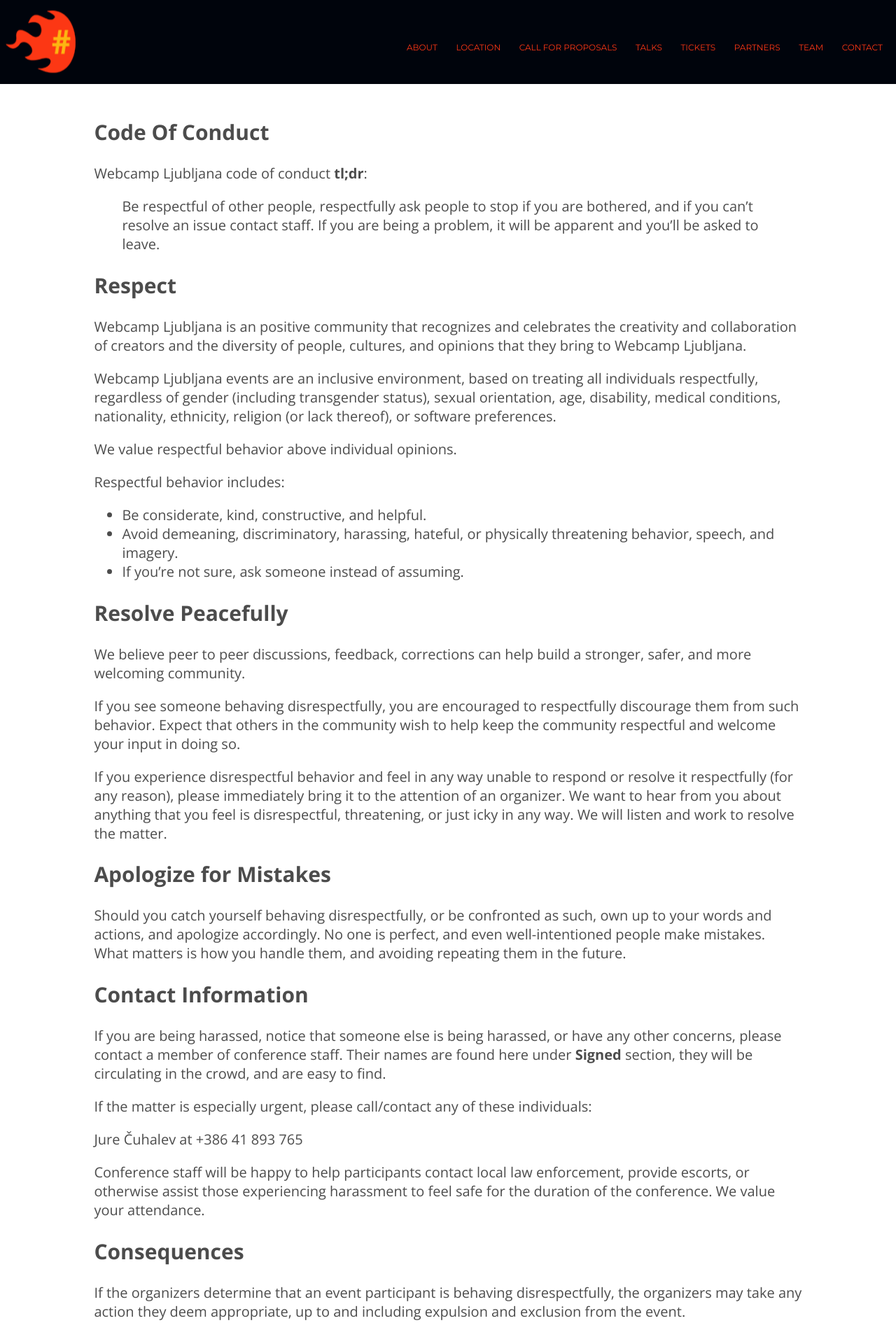
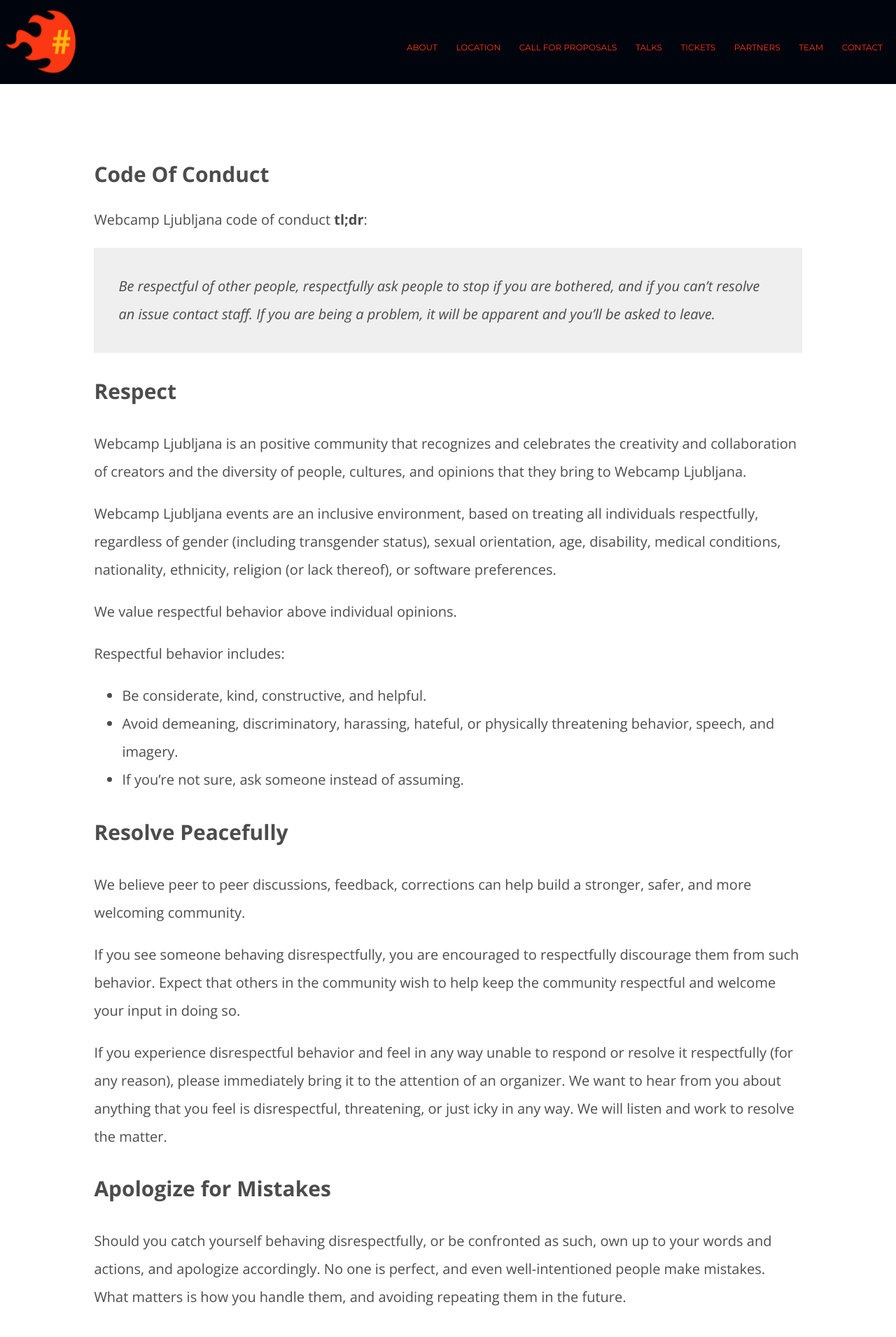
Before and after one commit to webcampsi/mb2015, a Jekyll site: the page built from _posts/2015-02-11-code-of-conduct.markdown, in a window 1280 px wide. Shown: the top 1910 px of the page at 70% size. Built offline with Jekyll 4.4.1, drawn with Linux system fonts in a browser that asks for light colours; some web fonts are replaced.

Commit message:
Adding styles for code of conduct layout

```diff
--- /dev/null
+++ b/assets/stylesheet/_sass/_copy.scss
@@ -0,0 +1,16 @@
+blockquote {
+	background-color: #efefef;
+	padding: 15px 35px;
+	margin-left: 0;
+	margin-right: 0;
+	font-style: italic;
+	line-height: 2;
+}
+
+.top-offset {
+	padding-top: 60px;
+}
+
+.content{
+	line-height: 2;
+}
--- a/assets/stylesheet/_sass/all.scss
+++ b/assets/stylesheet/_sass/all.scss
@@ -11,3 +11,4 @@
 @import "sponsors";
 @import "connect";
 @import "blog";
+@import "copy";
```
